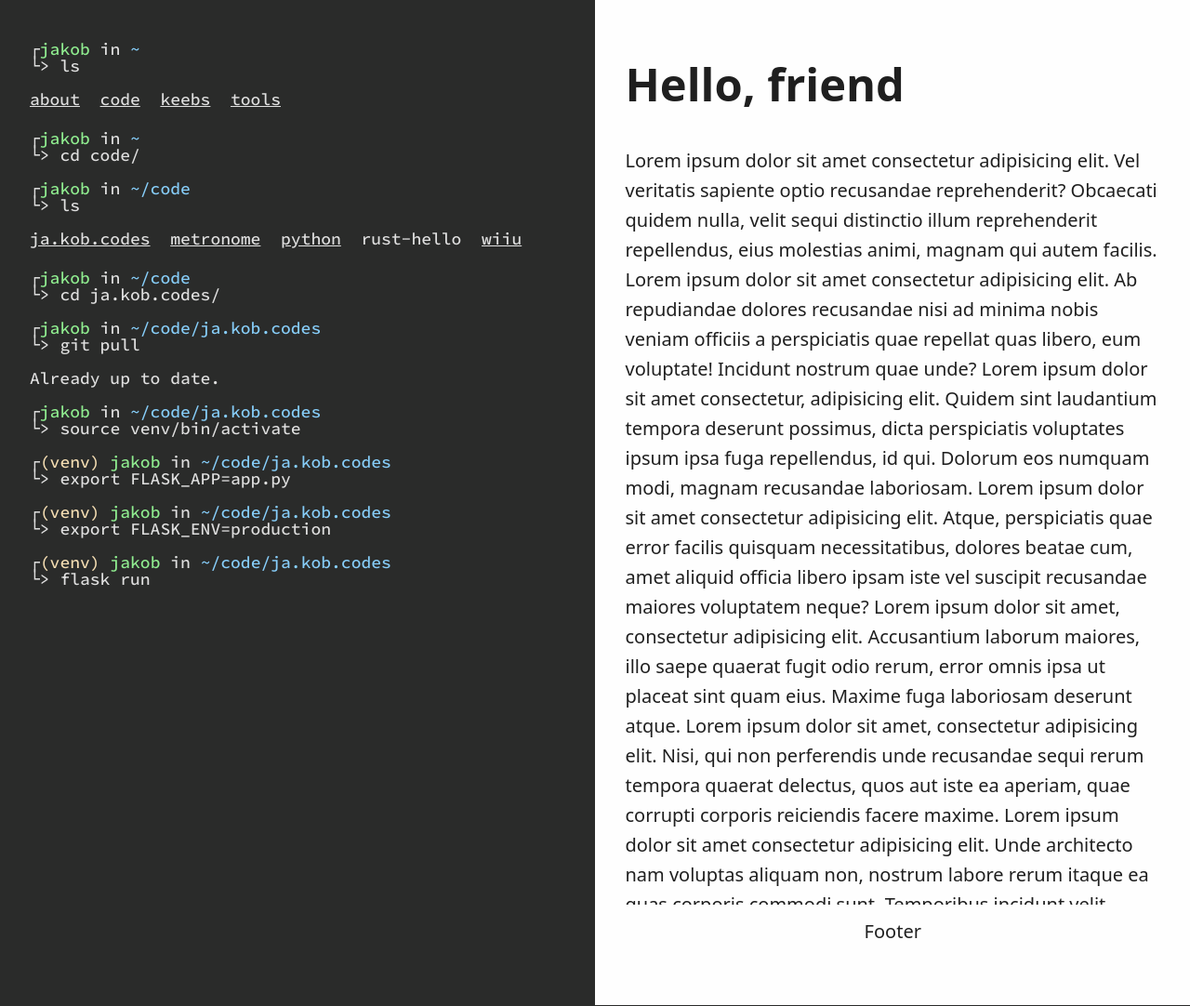
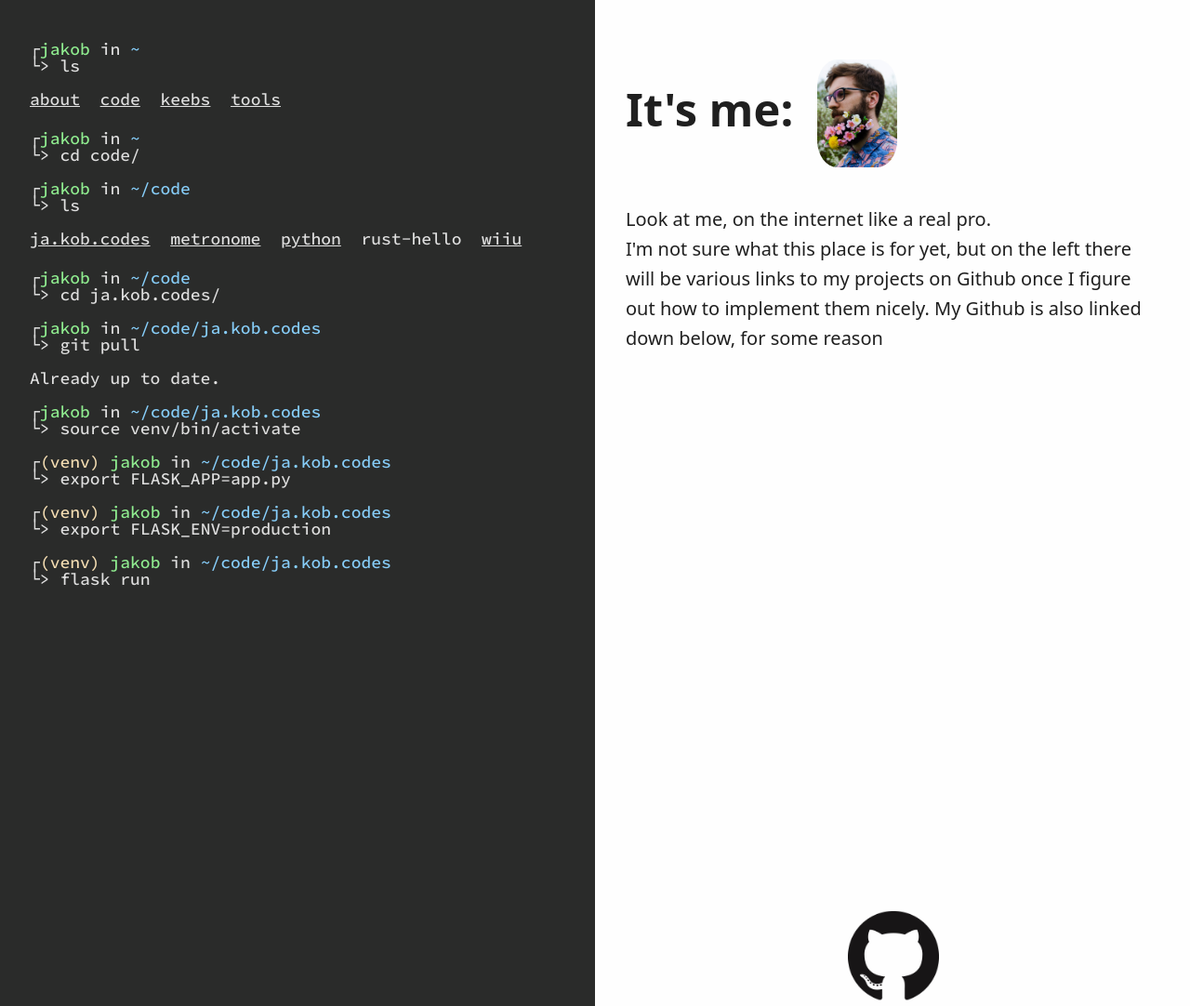
Before and after one commit to jakobkg/ja.kob.codes, a Flask app: template templates/landingpage.html in a window 1280 px wide. Shown: the whole page at 93% size. Run offline with Flask 2, Linux system fonts and the light colour scheme; the template is opened without the code that fills it, so the values that code supplies are empty.

Commit message:
Starting to shape right hand content

```diff
--- a/static/css/landingpage.css
+++ b/static/css/landingpage.css
@@ -9,8 +9,8 @@ body {
     width: 100%;
     height: 100%;
     display: grid;
-    grid-template-columns: 1fr 1fr;
-    grid-template-rows: 90% 1fr;
+    grid-template-columns: 50% 50%;
+    grid-template-rows: 90% 10%;
     gap: 1px 1px;
     grid-template-areas: "static-wrapper scroll-wrapper" "static-wrapper footer";
     justify-items: stretch;
@@ -40,6 +40,7 @@ body {
     padding-right: 5%;
     grid-area: scroll-wrapper;
     overflow-y: scroll;
+    scrollbar-width: none;
 }
 
 .scroll-wrapper::-webkit-scrollbar {
@@ -47,12 +48,24 @@ body {
     margin-right: 5%;
 }
 
+.picOfMe {
+    border-radius: 25%;
+}
+
 .footer {
     grid-area: footer;
+    margin: 0 auto;
 }
 
 .footer p {
     text-align: center;
+}
+
+.footer img {
+    max-width: 100%;
+    max-height: 100%;
+    display: block;
+    padding: 5%;
 }
 
 button {
--- a/templates/landingpage.html
+++ b/templates/landingpage.html
@@ -53,20 +53,16 @@
       </div>
       <div class="scroll-wrapper" id="content-div">
         <p>
-          <h1>Hello, friend</h1>
+          <h1>It's me: &nbsp;<img class="picOfMe", src="{{ url_for('static', filename='img/jakob.jpg') }}", height=15%, width=15%></h1>
         </p>
         <p>
-          Lorem ipsum dolor sit amet consectetur adipisicing elit. Vel veritatis sapiente optio recusandae reprehenderit? Obcaecati quidem nulla, velit sequi distinctio illum reprehenderit repellendus, eius molestias animi, magnam qui autem facilis.
-          Lorem ipsum dolor sit amet consectetur adipisicing elit. Ab repudiandae dolores recusandae nisi ad minima nobis veniam officiis a perspiciatis quae repellat quas libero, eum voluptate! Incidunt nostrum quae unde?
-          Lorem ipsum dolor sit amet consectetur, adipisicing elit. Quidem sint laudantium tempora deserunt possimus, dicta perspiciatis voluptates ipsum ipsa fuga repellendus, id qui. Dolorum eos numquam modi, magnam recusandae laboriosam.
-          Lorem ipsum dolor sit amet consectetur adipisicing elit. Atque, perspiciatis quae error facilis quisquam necessitatibus, dolores beatae cum, amet aliquid officia libero ipsam iste vel suscipit recusandae maiores voluptatem neque?
-          Lorem ipsum dolor sit amet, consectetur adipisicing elit. Accusantium laborum maiores, illo saepe quaerat fugit odio rerum, error omnis ipsa ut placeat sint quam eius. Maxime fuga laboriosam deserunt atque.
-          Lorem ipsum dolor sit amet, consectetur adipisicing elit. Nisi, qui non perferendis unde recusandae sequi rerum tempora quaerat delectus, quos aut iste ea aperiam, quae corrupti corporis reiciendis facere maxime.
-          Lorem ipsum dolor sit amet consectetur adipisicing elit. Unde architecto nam voluptas aliquam non, nostrum labore rerum itaque ea quas corporis commodi sunt. Temporibus incidunt velit quibusdam quam harum modi.
+          Look at me, on the internet like a real pro.<br>
+          I'm not sure what this place is for yet, but on the left there will be various links to my projects on Github once I figure out how to implement them nicely.
+          My Github is also linked down below, for some reason
         </p>
       </div>
       <div class="footer">
-        <p>Footer</p>
+        <a href="https://github.com/jakobkg", target="_blank"><img src="{{ url_for('static', filename='img/github_logo.png') }}"></a>
       </div>
     </div>
   </body>
```
Also changed, not shown: static/img/jakob.jpg (added).
